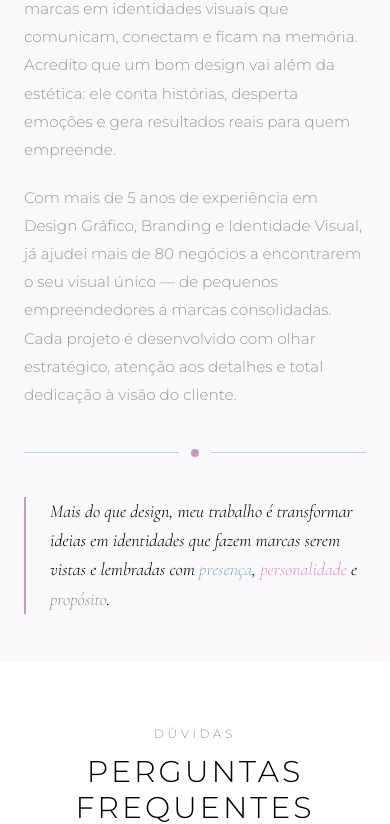
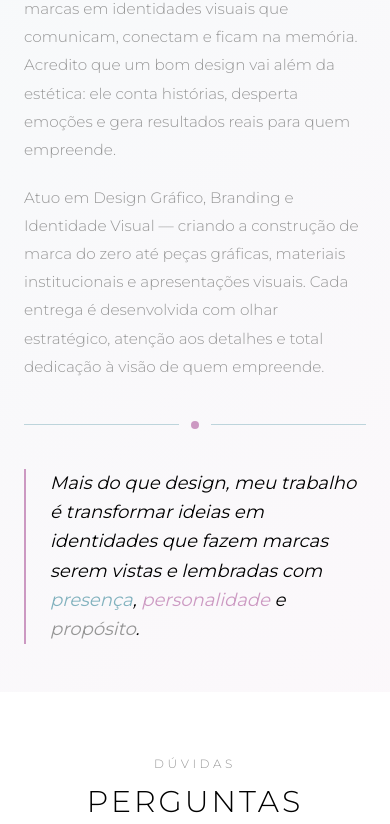
Before and after one commit to Matheus-Zauza-Maschietto/peres-design, a React (Vite) app: page / in a window 390 px wide. Shown: the part 6505-7329 px from the top of the page. Built offline with nearby package versions, Linux system fonts and the light colour scheme.

Commit message:
Refactoring About designer section

```diff
--- a/src/components/AboutDesignerSection/AboutDesignerSection.jsx
+++ b/src/components/AboutDesignerSection/AboutDesignerSection.jsx
@@ -1,7 +1,7 @@
 import SectionLabel from "./Components/SectionLabel";
 import DesignerPhoto from "./Components/DesignerPhoto";
 import DecorativeDivider from "./Components/DecorativeDivider";
-import DesignerQuote from "./Components/DesignerStats";
+import DesignerQuote from "./Components/DesignerQuote";
 
 export default function AboutDesignerSection() {
   return (
@@ -50,10 +50,10 @@ export default function AboutDesignerSection() {
               reais para quem empreende.
             </p>
             <p>
-              Com mais de 5 anos de experiência em Design Gráfico, Branding e Identidade Visual,
-              já ajudei mais de 80 negócios a encontrarem o seu visual único — de pequenos
-              empreendedores a marcas consolidadas. Cada projeto é desenvolvido com olhar estratégico,
-              atenção aos detalhes e total dedicação à visão do cliente.
+              Atuo em Design Gráfico, Branding e Identidade Visual — criando a
+              construção de marca do zero até peças gráficas, materiais institucionais e apresentações
+              visuais. Cada entrega é desenvolvida com olhar estratégico, atenção aos detalhes e
+              total dedicação à visão de quem empreende.
             </p>
           </div>
 
--- a/src/components/AboutDesignerSection/Components/DesignerPhoto.jsx
+++ b/src/components/AboutDesignerSection/Components/DesignerPhoto.jsx
@@ -18,7 +18,7 @@ export default function DesignerPhoto() {
         }}
       >
         <img
-          src="https://scontent-gru1-2.cdninstagram.com/v/t51.75761-15/503522064_17897545224232341_8952279710628010696_n.jpg?stp=dst-jpg_e35_p1080x1080_tt6&_nc_cat=103&ig_cache_key=MzY1OTMyNzcyMDI0MjAyMzY4Mg%3D%3D.3-ccb7-5&ccb=7-5&_nc_sid=58cdad&efg=eyJ2ZW5jb2RlX3RhZyI6InhwaWRzLjEyODB4MTYwMS5zZHIuQzMifQ%3D%3D&_nc_ohc=YJv6rxtejLkQ7kNvwFWLZHD&_nc_oc=AdnUAHLluzyUNBvgI9b1RzTghYyb8qdwJNjUAEq9_UhxolyO55nosjNShEwPFu1pvSg&_nc_ad=z-m&_nc_cid=0&_nc_zt=23&_nc_ht=scontent-gru1-2.cdninstagram.com&_nc_gid=NjUXGT9IWxbBnu_w_hI88A&_nc_ss=8&oh=00_AfyqeJayj9gJkv1oEEQBFqn6eIH5c90Ol7Mut0vcYjwA0A&oe=69BBC16B"
+          src="https://lh3.googleusercontent.com/rd-d/ALs6j_EquTD54K6SmvWWmEUX94hH7m0lA1QU11fZye_pRRmpY_eDxiWmwAPaIJ1s8DZzzPW_0GUlmwlamYUIsQ99Q7MFnu6yauPpjRgKzeuWsIyFVc5GBxdIyu-byGacsPbmgQQZCLVglV0LLa8dM0tJGa7WeaT_sVAkHQhoEITVyKl8zglwbo15vIaOCqReoZStMU_03e8fg00CVPyrV4xEVQPTrn_mAbb6LWnNwZJ8em4LGEkiwv1QUGKok6TYQDsR53TCowewgozliykzQuvW9wuigYMRATkxlnoKWH9-Bxll5PuOWJcAhMwuC9sVfDtoRUVD-2erwuAXIN2_rvOM-h5flFQ-IjzPdfChcRDRPN4TeQolp2Rahjn-XZtqCF_rgAYwMQbOAkwrcq84yr4Uu6yVQ9RyXkSlsEBsb1Hjrn87utP-tqqdrN8UP9RqzIJB8GSu1Z8zpofJgNwKW55IElvh1BO4nuXadsxwCX6oQoqq7U5BUZO5NweKjAQoEZJbOHnKefsnmN_wp0u-tiOIidKhs_HrjI9q81zdE-saGe_PZo2SYtH00wyWLudk9xZeervxIjGzIHpBRS863OSb_8MjKSiYzUoXvvKQeEJ_oo5Zz3D4MmkcGHWB_GpHSukMXiKDOJ6dXeDavBFQ33XjMS83tmyOMt7_GYzFl-HkTx4jqvk05eal9rxPjmAKPSdQZ-s1XqVvJx-cjRz-JY1PCKmerA2va0IgZule8MbwwbXWSDxNfm0DwfFrxY-4xdpqz20xNLbeVjvmJGET7HSy7nisS-C3_FnQVOhrw2WnkVIx5Gv3HxrL_M1MM-35rJby2zDV3E5UMKiYsClpvuKSAOrz9pnhFNCeUWOyfo3KsqXVCS1U_eMvYLQ2RNxXD7rZ-K3aLrXyfzu2lIUUhCCcY6PdlrW6y_QFs9KgcRnCgikXQWof2DXWDt_FDBALlaLSPYKA0fPCQRK80yKtEuYiM3Oc19xFWFyq54NkN5QNxFoZZGxR_Z3ekPMMLqXe9c5yTPzwin-_MF1O_pF9rddRpawQ54AAAzOrjtar8BGxo-I=w1848-h916?auditContext=forDisplay"
           alt="Kethelyn Peres — Designer Gráfica especializada em Branding e Identidade Visual em Maringá, PR"
           loading="lazy"
           width="800"
--- a/src/components/AboutDesignerSection/Components/DesignerStats.jsx
+++ b/src/components/AboutDesignerSection/Components/DesignerQuote.jsx
@@ -1,8 +1,8 @@
 export default function DesignerQuote() {
   return (
     <blockquote
-      className="border-l-2 pl-6 italic text-lg font-light leading-relaxed text-black"
-      style={{ fontFamily: "var(--font-serif)", borderColor: "var(--color-primary-2)" }}
+      className="border-l-2 pl-6 italic text-lg font-normal leading-relaxed text-black"
+      style={{ fontFamily: "var(--font-sans)", borderColor: "var(--color-primary-2)" }}
     >
       Mais do que design, meu trabalho é transformar ideias em identidades que fazem marcas serem vistas e lembradas com
       {" "}<span style={{ color: "var(--color-primary-1)" }}>presença</span>,{" "}
--- a/src/index.css
+++ b/src/index.css
@@ -61,7 +61,7 @@ img {
 
 @layer components {
   .section-block {
-    @apply w-full bg-white py-8 md:py-4;
+    @apply w-full bg-white py-8 md:py-16;
   }
 }
 
```
